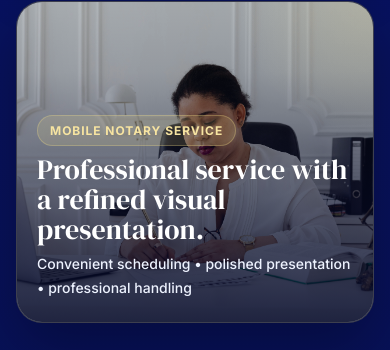
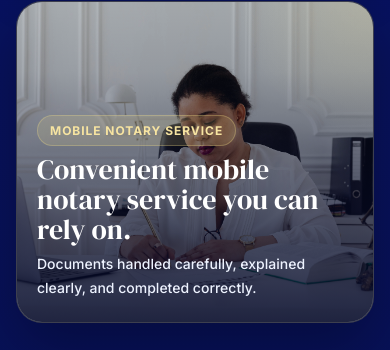
Before and after one commit to dmaatra/alignedprintscan, a plain HTML site: page mobile-notary.html in a window 390 px wide. Shown: the part 2111-2461 px from the top of the page. Drawn offline with Linux system fonts and the light colour scheme.

Commit message:
Update mobile-notary.html

```diff
--- a/mobile-notary.html
+++ b/mobile-notary.html
@@ -503,8 +503,8 @@
             <img src="mobile-notary.jpg" alt="Mobile notary signing service">
             <div class="image-overlay">
                 <span>Mobile Notary Service</span>
-                <strong>Professional service with a refined visual presentation.</strong>
-                <p>Convenient scheduling • polished presentation • professional handling</p>
+                <strong>Convenient mobile notary service you can rely on.</strong>
+                <p>Documents handled carefully, explained clearly, and completed correctly.</p>
             </div>
         </section>
 
```
